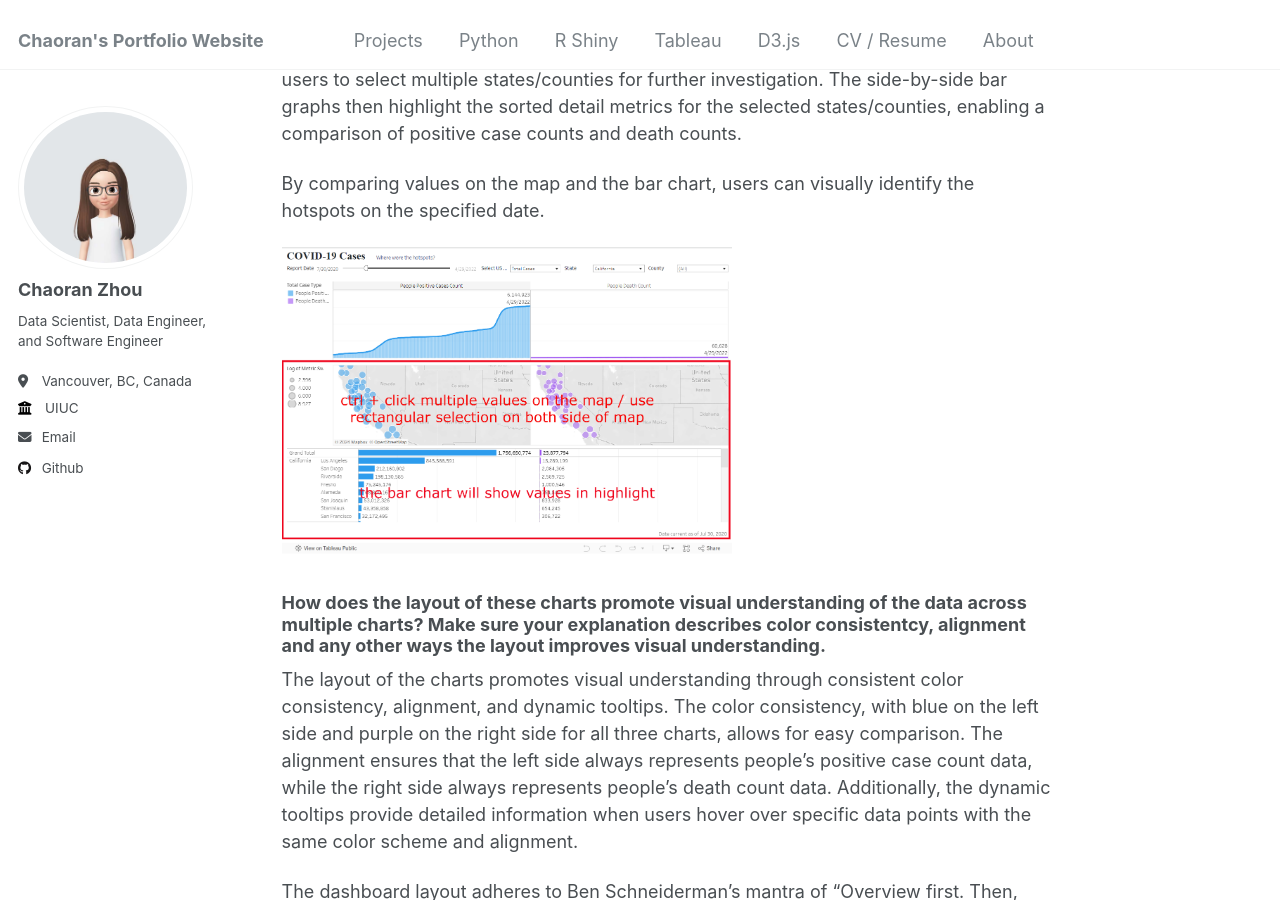
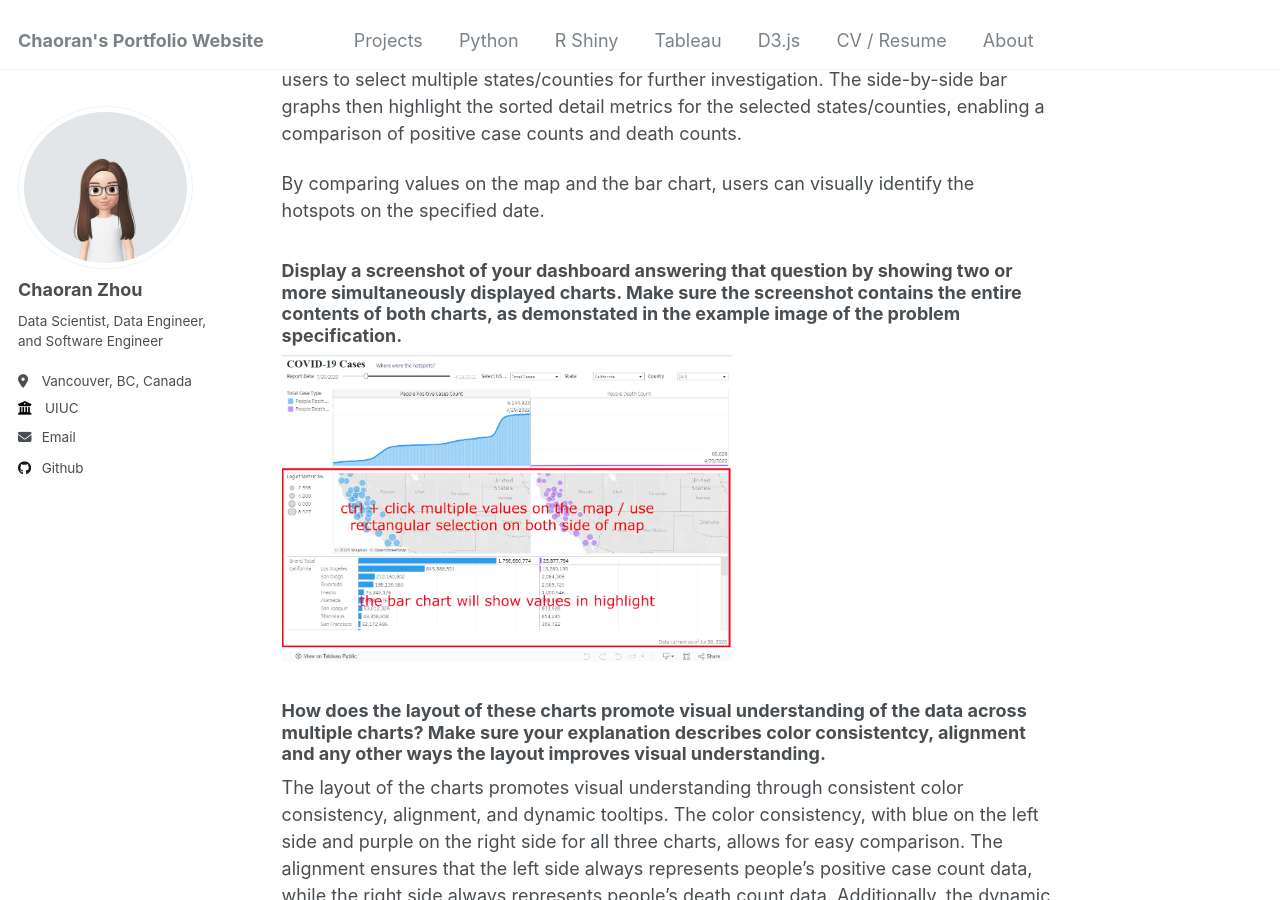
Before and after one commit to ranranrunforit/ranranrunforit.github.io, a Jekyll site: the page built from _projects/project-3.md, in a window 1280 px wide and 900 px high, scrolled down 891 px. Built offline with Jekyll 4.4.1, drawn with Linux system fonts in a browser that asks for light colours.

Commit message:
Update project-3.md

```diff
--- a/_projects/project-3.md
+++ b/_projects/project-3.md
@@ -25,6 +25,8 @@ The combination of two charts provides a comprehensive view of the hotspots. The
 
 By comparing values on the map and the bar chart, users can visually identify the hotspots on the specified date.
 
+
+### Display a screenshot of your dashboard answering that question by showing two or more simultaneously displayed charts. Make sure the screenshot contains the entire contents of both charts, as demonstated in the example image of the problem specification.
 
 <img src="/images/Tableau Usage.png" width="450em">
 
```
